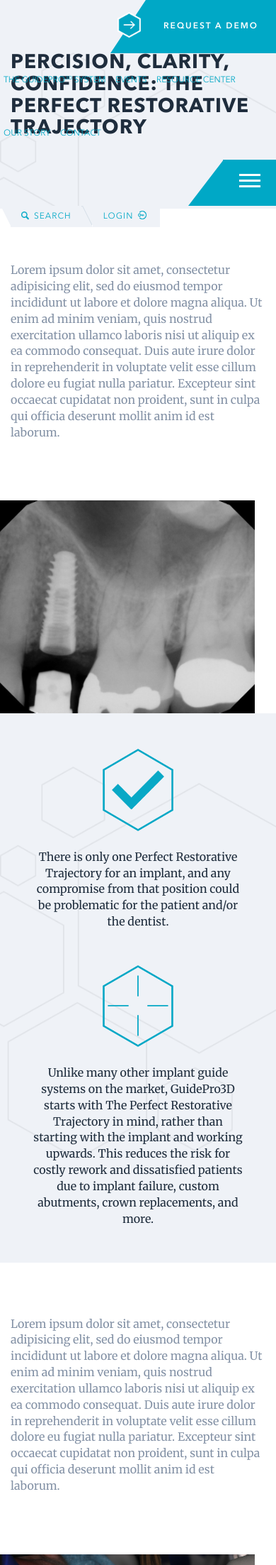
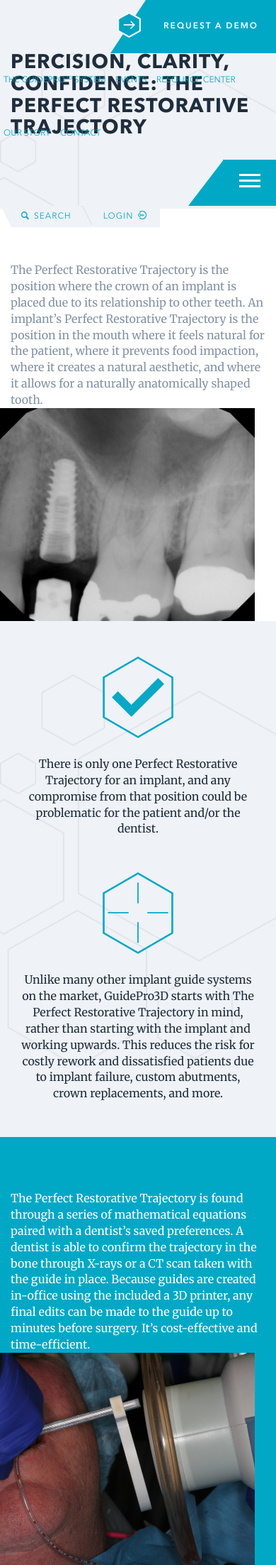
Before and after one commit to alexdaniels11/guidepro3d-website, a PHP site: page /fullpage.php in a window 390 px wide. Shown: the part 66-2271 px from the top of the page at 71% size. Run offline with PHP 8.4, Linux system fonts and the light colour scheme; some libraries are stand-ins or nearby versions.

Commit message:
full page template

```diff
--- a/css/main.css
+++ b/css/main.css
@@ -56,6 +56,13 @@ sup {
   top: -0.5em;
   left: .5px;
   font-size: 60%; }
+
+.background-light-blue {
+  background-color: #00a8c6;
+  color: #fff; }
+  .background-light-blue p {
+    color: #fff;
+    -webkit-font-smoothing: antialiased; }
 
 .no-scroll {
   overflow: hidden;
@@ -998,8 +1005,9 @@ Full Page Template
       color: #8492A6; }
 
 .full-page-content .full-page-left-col {
-  padding-top: 75px;
-  padding-bottom: 75px; }
+  padding-top: 75px; }
+  .full-page-content .full-page-left-col p {
+    margin-bottom: 0; }
 .full-page-content .full-page-right-col {
   position: relative; }
   .full-page-content .full-page-right-col:after {
@@ -1012,6 +1020,9 @@ Full Page Template
     height: 100%;
     background-size: contain;
     background-repeat: no-repeat; }
+
+.full-page-content.background-light-blue .full-page-right-col:after {
+  background-image: url(../img/left-light-blue.png); }
 
 .full-page-callout {
   background-color: #EFF2F7;
@@ -1218,7 +1229,15 @@ MOBILE
   .two-col-callout p img, .full-page-callout p img {
     width: 50px;
     margin-left: auto;
-    margin-right: auto; } }
+    margin-right: auto; }
+
+  .full-page-callout .callout, .full-page-callout .single-callout {
+    width: 95%;
+    margin-left: 2.5%;
+    margin-right: 2.5%; }
+
+  .gp-btn a {
+    font-size: 14px; } }
 @media (max-width: 767px) {
   .main-footer .footer-cols .footer-col a.footer-btn {
     margin-left: 0; } }
--- a/css/main.scss
+++ b/css/main.scss
@@ -63,6 +63,15 @@ GENERAL
 		top: -0.5em;
 		left: .5px;
 		font-size: 60%;
+	}
+
+	.background-light-blue {
+		background-color: $light-blue;
+		color: $white;
+		p {
+			color: $white;
+			-webkit-font-smoothing: antialiased;
+		}
 	}
 
 	.no-scroll {
@@ -1158,7 +1167,10 @@ Full Page Template
 
 		.full-page-left-col {
 			padding-top: 75px;
-			padding-bottom: 75px;
+
+			p {
+				margin-bottom: 0;
+			}
 		}
 
 		.full-page-right-col {
@@ -1174,6 +1186,14 @@ Full Page Template
 				height: 100%;
 				background-size: contain;
 				background-repeat: no-repeat;
+			}
+		}
+	}
+
+	.full-page-content.background-light-blue {
+		.full-page-right-col {
+			&:after {
+				background-image: url(../img/left-light-blue.png);
 			}
 		}
 	}
@@ -1444,6 +1464,14 @@ MOBILE
 		margin-left: auto;
 		margin-right: auto;
 	}
+	.full-page-callout .callout {
+		width: 95%;
+		margin-left: 2.5%;
+		margin-right: 2.5%;
+	}
+	.gp-btn a {
+		font-size: 14px;
+	}
 }
 
 @media (max-width: 767px) {
--- a/fullpage.php
+++ b/fullpage.php
@@ -12,12 +12,7 @@
 <div class="full-page-content">
 	<div class="container">
 		<div class="col-lg-6 col-xs-12 full-page-left-col">
-			<p>Lorem ipsum dolor sit amet, consectetur adipisicing elit, sed do eiusmod
-			tempor incididunt ut labore et dolore magna aliqua. Ut enim ad minim veniam,
-			quis nostrud exercitation ullamco laboris nisi ut aliquip ex ea commodo
-			consequat. Duis aute irure dolor in reprehenderit in voluptate velit esse
-			cillum dolore eu fugiat nulla pariatur. Excepteur sint occaecat cupidatat non
-			proident, sunt in culpa qui officia deserunt mollit anim id est laborum.</p>
+			<p>The Perfect Restorative Trajectory is the position where the crown of an implant is placed due to its relationship to other teeth. An implant’s Perfect Restorative Trajectory is the position in the mouth where it feels natural for the patient, where it prevents food impaction, where it creates a natural aesthetic, and where it allows for a naturally anatomically shaped tooth.</p>
 		</div>
 		<div class="col-lg-6 col-xs-12">
 			<div class="img-responsive full-page-right-col row">
@@ -36,15 +31,10 @@
 		</div>
 	</div>
 </div>
-<div class="full-page-content">
+<div class="full-page-content background-light-blue">
 	<div class="container">
 		<div class="col-lg-6 col-xs-12 full-page-left-col">
-			<p>Lorem ipsum dolor sit amet, consectetur adipisicing elit, sed do eiusmod
-			tempor incididunt ut labore et dolore magna aliqua. Ut enim ad minim veniam,
-			quis nostrud exercitation ullamco laboris nisi ut aliquip ex ea commodo
-			consequat. Duis aute irure dolor in reprehenderit in voluptate velit esse
-			cillum dolore eu fugiat nulla pariatur. Excepteur sint occaecat cupidatat non
-			proident, sunt in culpa qui officia deserunt mollit anim id est laborum.</p>
+			<p>The Perfect Restorative Trajectory is found through a series of mathematical equations paired with a dentist’s saved preferences.  A dentist is able to confirm the trajectory in the bone through X-rays or a CT scan taken with the guide in place. Because guides are created in-office using the included a 3D printer, any final edits can be made to the guide up to minutes before surgery. It’s cost-effective and time-efficient.</p>
 		</div>
 		<div class="col-lg-6 col-xs-12">
 			<div class="img-responsive full-page-right-col row">
```
Also changed, not shown: img/left-light-blue.png (added).
